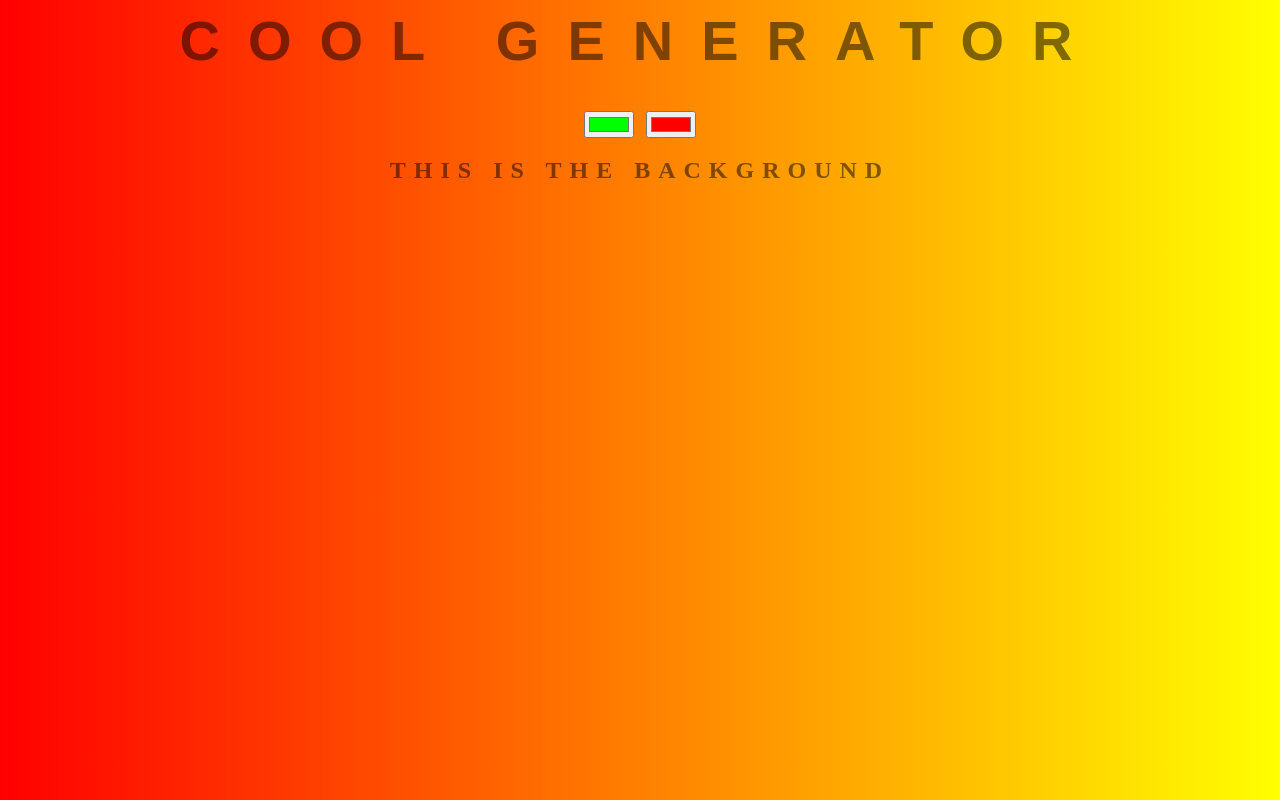
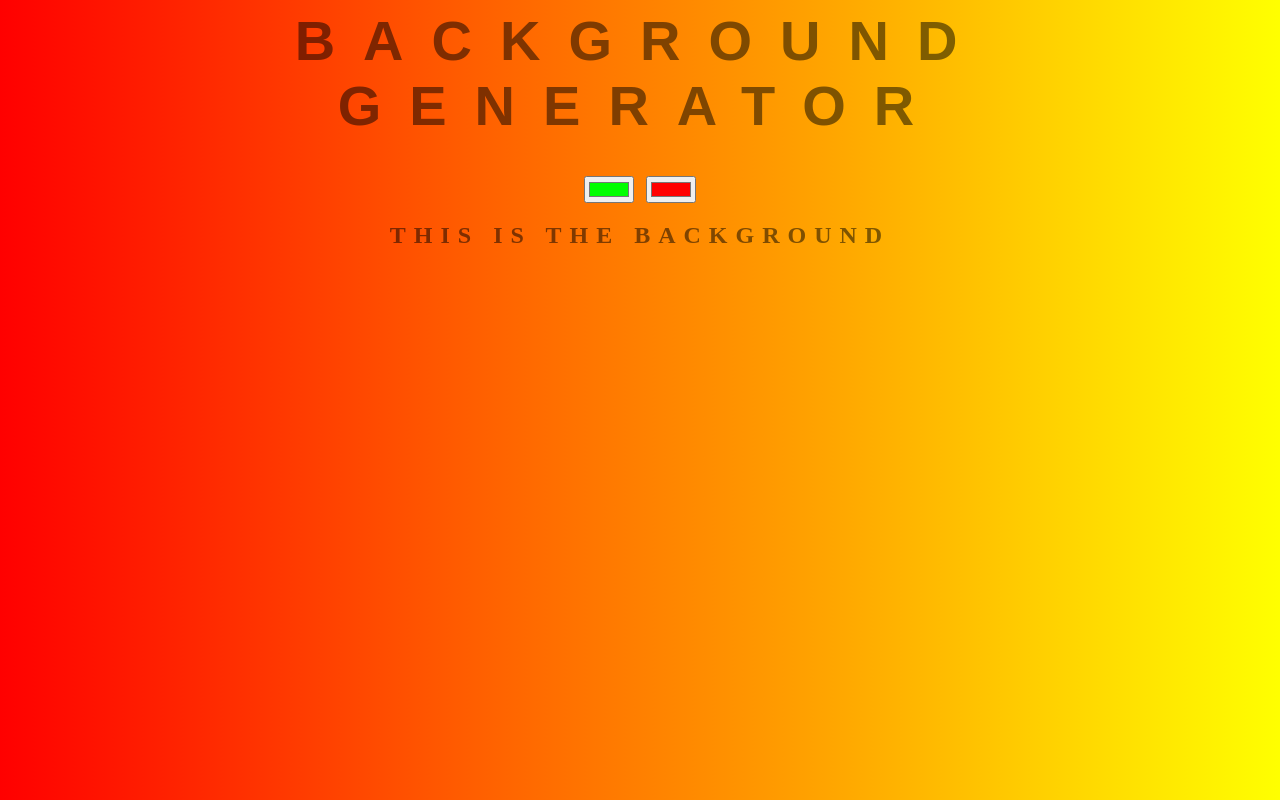
Before and after one commit to cmleo/background-generator, a plain HTML site: page index.html in a window 1280 px wide. Drawn offline with Linux system fonts and the light colour scheme.

Commit message:
reverting back to old title

```diff
--- a/index.html
+++ b/index.html
@@ -7,7 +7,7 @@
 		<link rel="stylesheet" href="./style.css" />
 	</head>
 	<body id="gradient">
-		<h1>Cool Generator</h1>
+		<h1>BACKGROUND Generator</h1>
 		<input class="color1" type="color" name="color1" value="#00ff00" />
 		<input class="color2" type="color" name="color2" value="#ff0000" />
 		<h2>This is the Background</h2>
```
